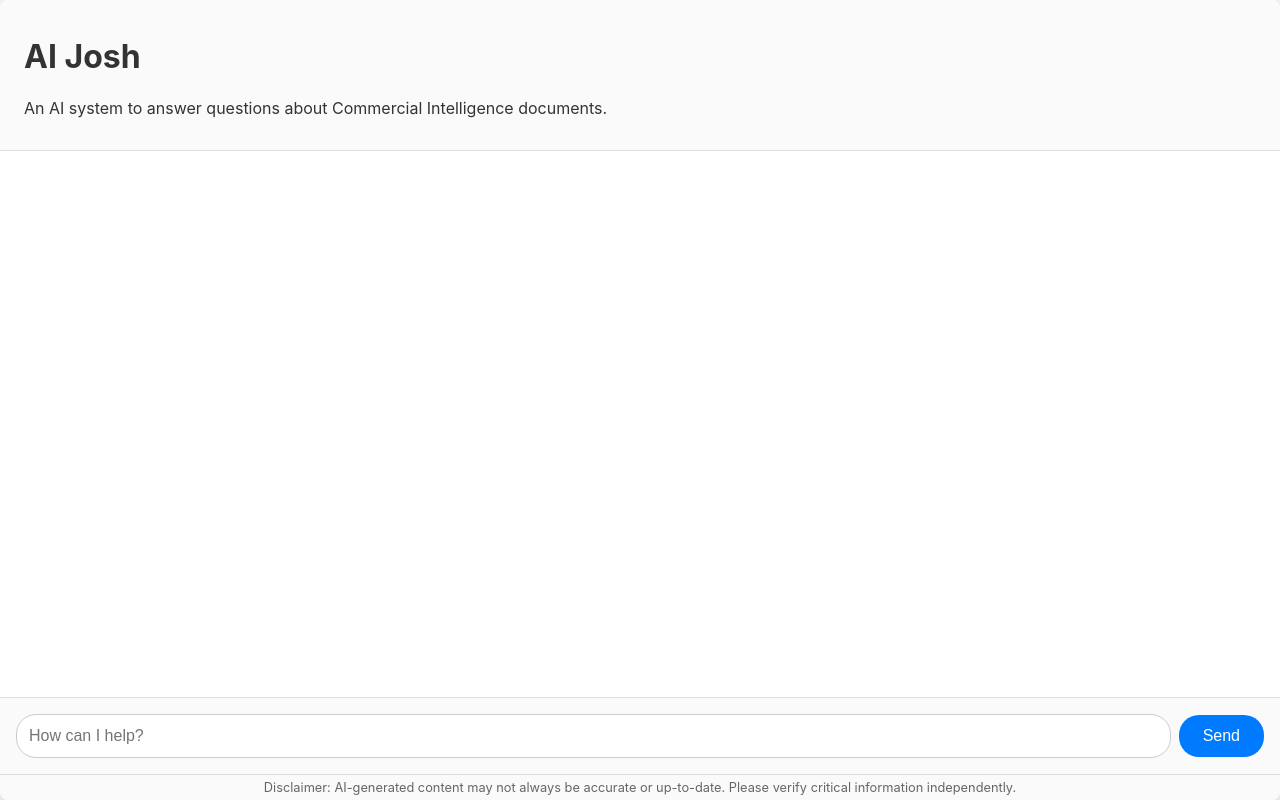
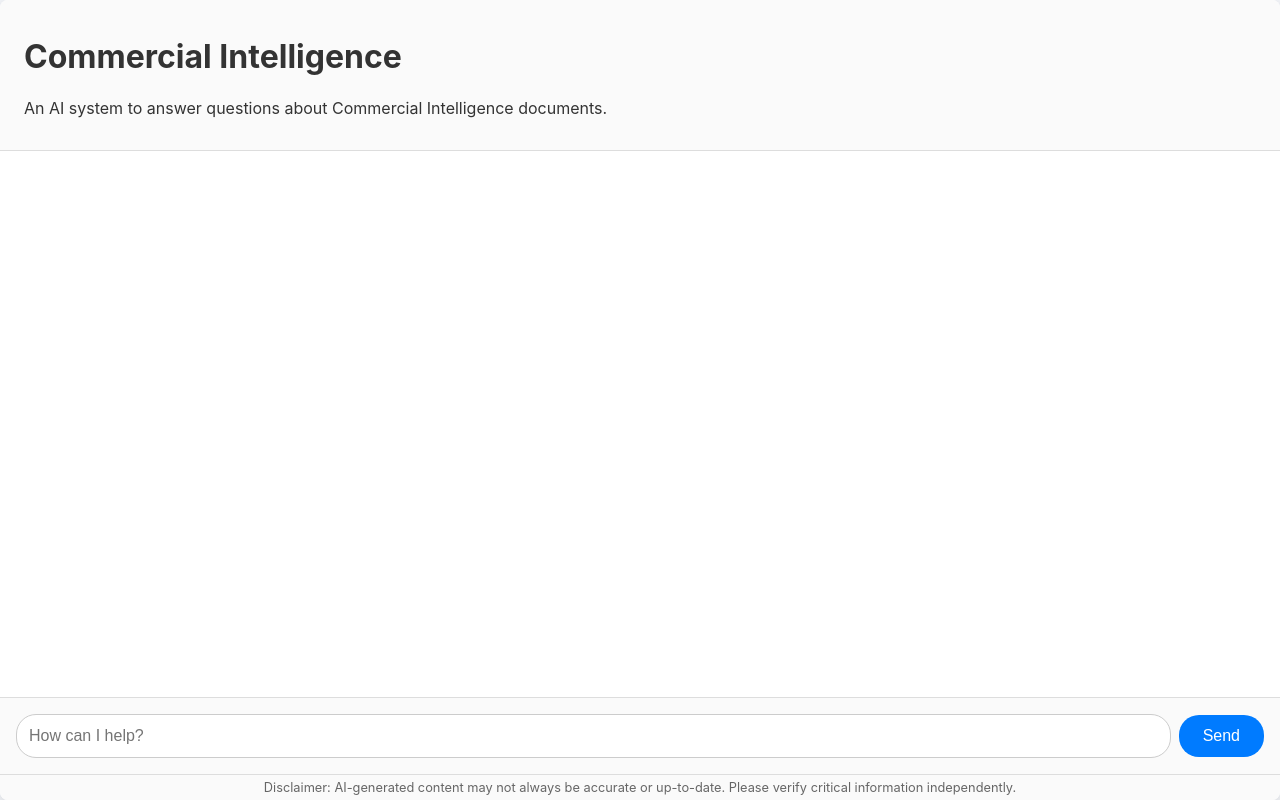
Before and after one commit to Crown-Commercial-Service/ccs-ai-josh, a Flask app: page / in a window 1280 px wide. Run offline with Flask 3, Linux system fonts and the light colour scheme.

Commit message:
updated title of the app

```diff
--- a/templates/index.html
+++ b/templates/index.html
@@ -3,13 +3,13 @@
 <head>
     <meta charset="UTF-8">
     <meta name="viewport" content="width=device-width, initial-scale=1.0">
-    <title>AI Josh</title>
+    <title>Commercial Intelligence</title>
     <link rel="stylesheet" href="{{ url_for('static', filename='style.css') }}">
 </head>
 <body>
     <div class="container">
         <header>
-            <h1>AI Josh</h1>
+            <h1>Commercial Intelligence</h1>
             <p>An AI system to answer questions about Commercial Intelligence documents.</p>
         </header>
         <div class="chat-window" id="chat-window">
```
